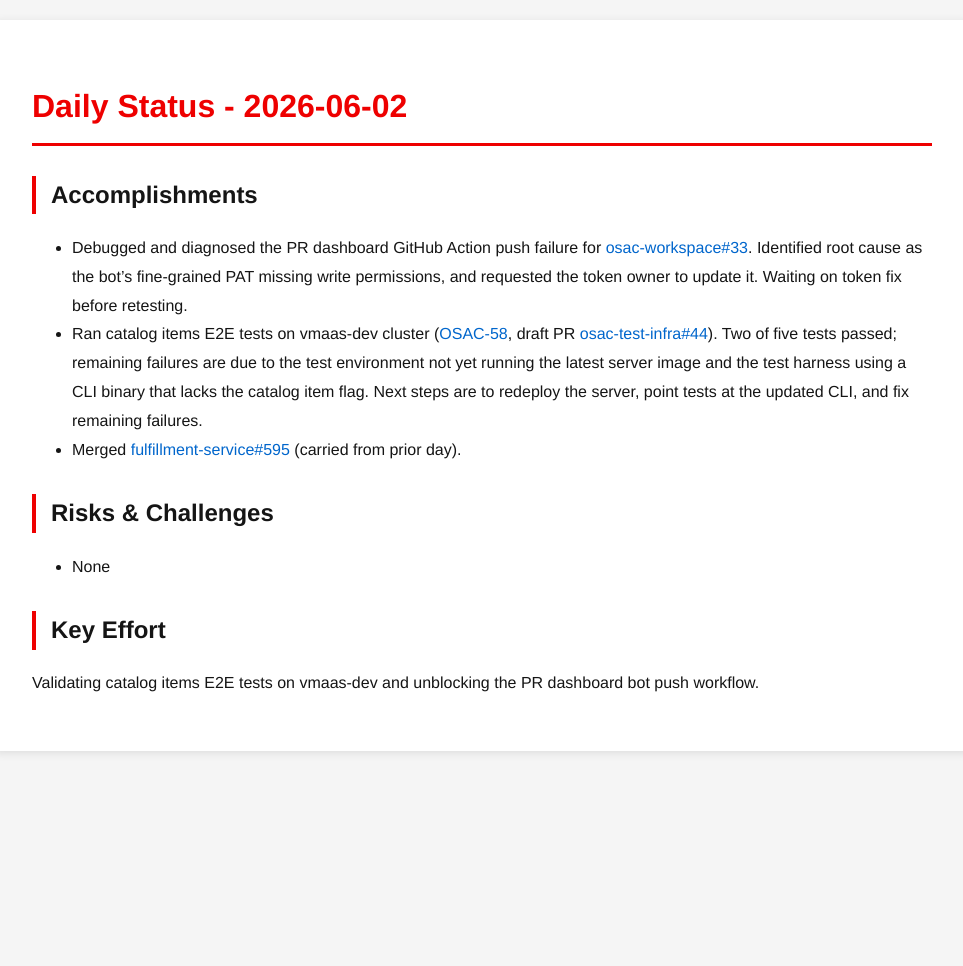
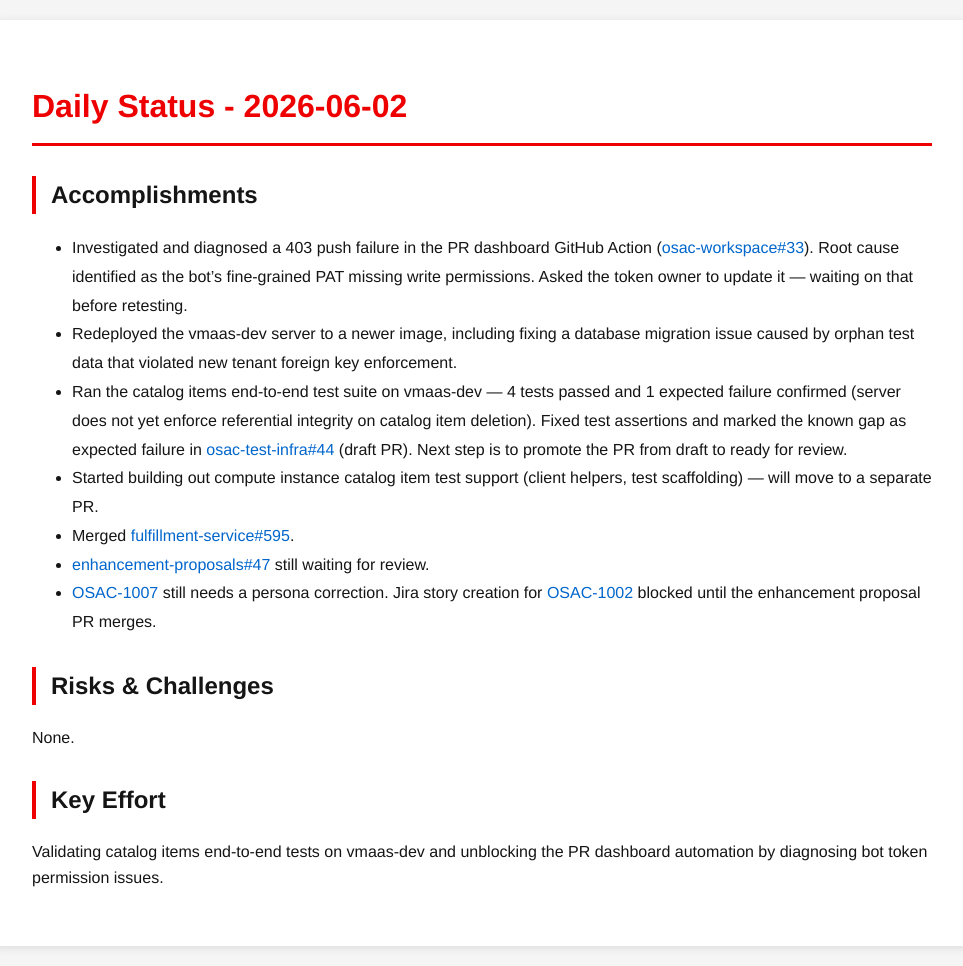
Before and after one commit to tzvatot/daily-status, a Jekyll site: the page built from 2026-06-02.md, in a window 1280 px wide. Shown: the whole page, without its empty margins (158-1121 px from the left). Built offline with Jekyll 4.4.1, drawn with Linux system fonts in a browser that asks for light colours; before the commit the page ends 900 px from its top, so only the background shows below that.

Commit message:
Daily status update - 2026-06-02

```diff
--- a/2026-06-02.md
+++ b/2026-06-02.md
@@ -7,12 +7,16 @@
 # Daily Status - 2026-06-02
 
 ## Accomplishments
-- Debugged and diagnosed the PR dashboard GitHub Action push failure for [osac-workspace#33](https://github.com/osac-project/osac-workspace/pull/33). Identified root cause as the bot's fine-grained PAT missing write permissions, and requested the token owner to update it. Waiting on token fix before retesting.
-- Ran catalog items E2E tests on vmaas-dev cluster ([OSAC-58](https://redhat.atlassian.net/browse/OSAC-58), draft PR [osac-test-infra#44](https://github.com/osac-project/osac-test-infra/pull/44)). Two of five tests passed; remaining failures are due to the test environment not yet running the latest server image and the test harness using a CLI binary that lacks the catalog item flag. Next steps are to redeploy the server, point tests at the updated CLI, and fix remaining failures.
-- Merged [fulfillment-service#595](https://github.com/osac-project/fulfillment-service/pull/595) (carried from prior day).
+- Investigated and diagnosed a 403 push failure in the PR dashboard GitHub Action ([osac-workspace#33](https://github.com/osac-project/osac-workspace/pull/33)). Root cause identified as the bot's fine-grained PAT missing write permissions. Asked the token owner to update it — waiting on that before retesting.
+- Redeployed the vmaas-dev server to a newer image, including fixing a database migration issue caused by orphan test data that violated new tenant foreign key enforcement.
+- Ran the catalog items end-to-end test suite on vmaas-dev — 4 tests passed and 1 expected failure confirmed (server does not yet enforce referential integrity on catalog item deletion). Fixed test assertions and marked the known gap as expected failure in [osac-test-infra#44](https://github.com/osac-project/osac-test-infra/pull/44) (draft PR). Next step is to promote the PR from draft to ready for review.
+- Started building out compute instance catalog item test support (client helpers, test scaffolding) — will move to a separate PR.
+- Merged [fulfillment-service#595](https://github.com/osac-project/fulfillment-service/pull/595).
+- [enhancement-proposals#47](https://github.com/osac-project/enhancement-proposals/pull/47) still waiting for review.
+- [OSAC-1007](https://redhat.atlassian.net/browse/OSAC-1007) still needs a persona correction. Jira story creation for [OSAC-1002](https://redhat.atlassian.net/browse/OSAC-1002) blocked until the enhancement proposal PR merges.
 
 ## Risks & Challenges
-- None
+None.
 
 ## Key Effort
-Validating catalog items E2E tests on vmaas-dev and unblocking the PR dashboard bot push workflow.
+Validating catalog items end-to-end tests on vmaas-dev and unblocking the PR dashboard automation by diagnosing bot token permission issues.
```
